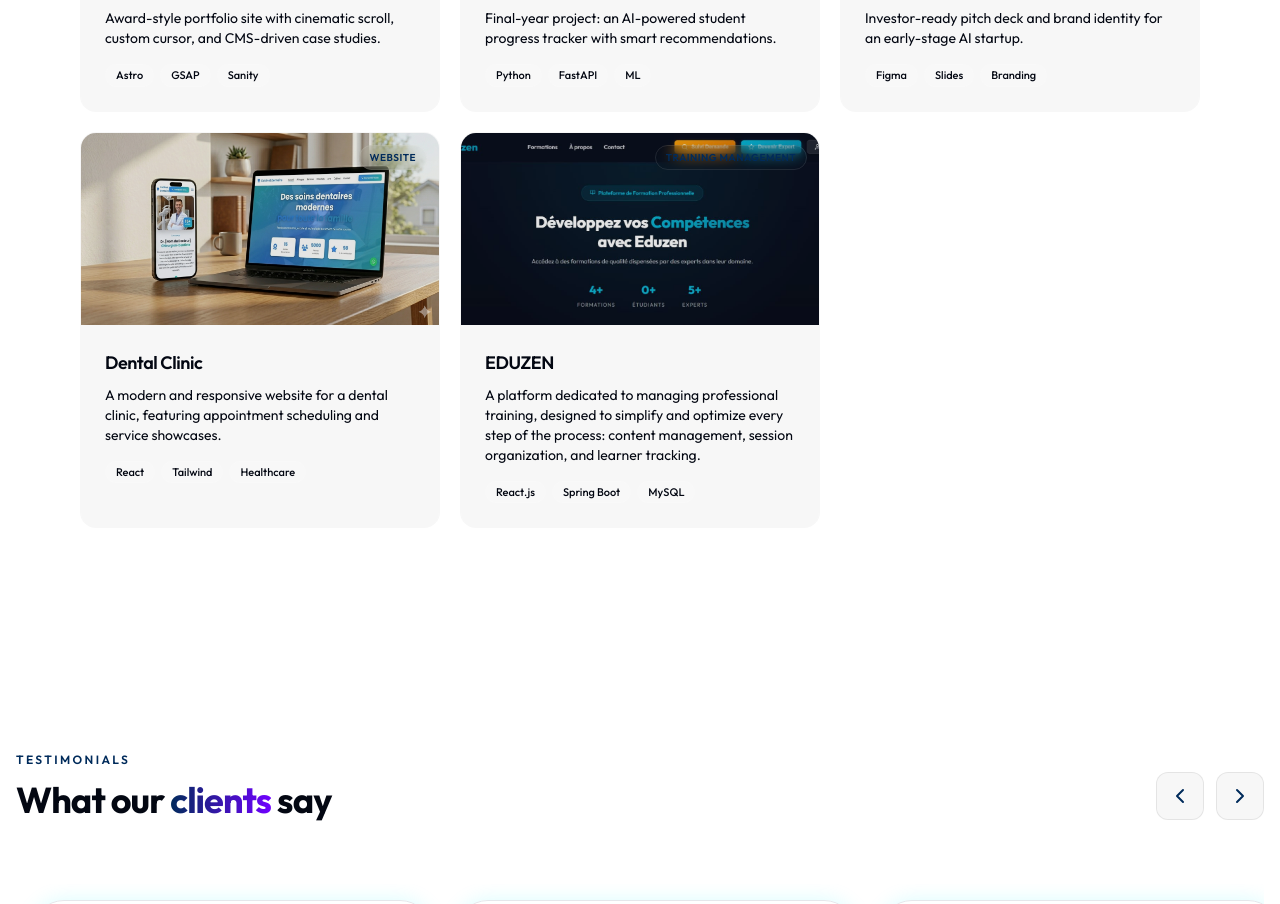
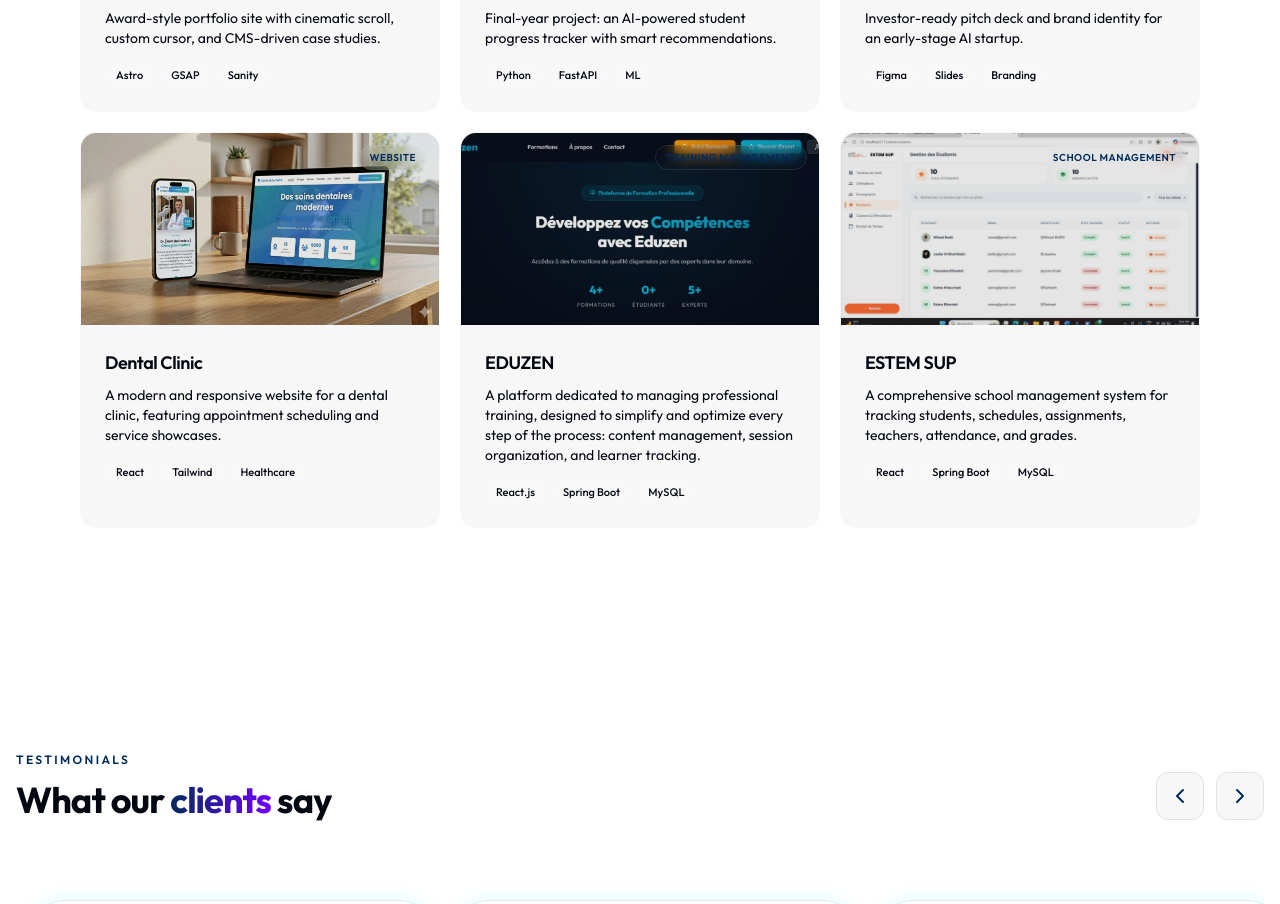
Before and after one commit to HAMZAZAWAK17/W-H__agency, a React (Vite) app: page / in a window 1280 px wide. Shown: the part 5860-6764 px from the top of the page. Built offline with nearby package versions, Linux system fonts and the light colour scheme.

Commit message:
feat: implement interactive project showcase section with internationalization support

```diff
--- a/src/components/sections/Projects.tsx
+++ b/src/components/sections/Projects.tsx
@@ -21,6 +21,13 @@ import eduzen5 from "../../assets/eduzen/1776688886006.jpg";
 import eduzen6 from "../../assets/eduzen/1776688886123.jpg";
 import eduzen7 from "../../assets/eduzen/1776688886191.jpg";
 import eduzen8 from "../../assets/eduzen/1776688886362.jpg";
+import school1 from "../../assets/education-manag/image copy 2.png";
+import school2 from "../../assets/education-manag/image.png";
+import school3 from "../../assets/education-manag/image copy.png";
+import school4 from "../../assets/education-manag/image copy 3.png";
+import school5 from "../../assets/education-manag/image copy 4.png";
+import school6 from "../../assets/education-manag/image copy 5.png";
+import school7 from "../../assets/education-manag/image copy 6.png";
 
 type Filter = "All" | "Web" | "Mobile" | "UI";
 
@@ -137,6 +144,18 @@ const projects: Project[] = [
     accent: "from-[var(--electric)]/30 to-[var(--violet-glow)]/10",
     captures: [
       eduzen2, eduzen1, eduzen3, eduzen4, eduzen5, eduzen6, eduzen7, eduzen8
+    ]
+  },
+  {
+    icon: Globe,
+    title: "ESTEM SUP",
+    category: "School Management",
+    type: "Web",
+    description: "Comprehensive school management system for tracking students, schedules, assignments, and attendance.",
+    tags: ["React", "Spring Boot", "MySQL"],
+    accent: "from-[var(--neon)]/30 to-[var(--violet-glow)]/10",
+    captures: [
+      school1, school2, school3, school4, school5, school6, school7
     ]
   },
 ];
--- a/src/i18n/locales/ar.json
+++ b/src/i18n/locales/ar.json
@@ -183,6 +183,11 @@
         "title": "EDUZEN",
         "category": "إدارة التدريب",
         "description": "منصة مخصصة لإدارة التدريب المهني، مصممة لتبسيط وتحسين كل خطوة في العملية: إدارة المحتوى، تنظيم الجلسات، وتتبع المتعلمين."
+      },
+      "estem_sup": {
+        "title": "ESTEM SUP",
+        "category": "إدارة مدرسية",
+        "description": "نظام شامل لإدارة المدارس يتيح تتبع الطلاب والجداول الزمنية والواجبات المنزلية والمدرسين والغياب والدرجات."
       }
     }
   },
--- a/src/i18n/locales/en.json
+++ b/src/i18n/locales/en.json
@@ -183,6 +183,11 @@
         "title": "EDUZEN",
         "category": "Training Management",
         "description": "A platform dedicated to managing professional training, designed to simplify and optimize every step of the process: content management, session organization, and learner tracking."
+      },
+      "estem_sup": {
+        "title": "ESTEM SUP",
+        "category": "School Management",
+        "description": "A comprehensive school management system for tracking students, schedules, assignments, teachers, attendance, and grades."
       }
     }
   },
--- a/src/i18n/locales/fr.json
+++ b/src/i18n/locales/fr.json
@@ -183,6 +183,11 @@
         "title": "EDUZEN",
         "category": "Gestion de Formation",
         "description": "Plateforme dédiée à la gestion des formations professionnelles, conçue pour simplifier et optimiser chaque étape du processus : gestion des contenus, organisation des sessions et suivi des apprenants."
+      },
+      "estem_sup": {
+        "title": "ESTEM SUP",
+        "category": "Gestion Scolaire",
+        "description": "Système complet de gestion scolaire permettant le suivi des étudiants, des emplois du temps, des devoirs, des professeurs, des absences et des notes."
       }
     }
   },
```
